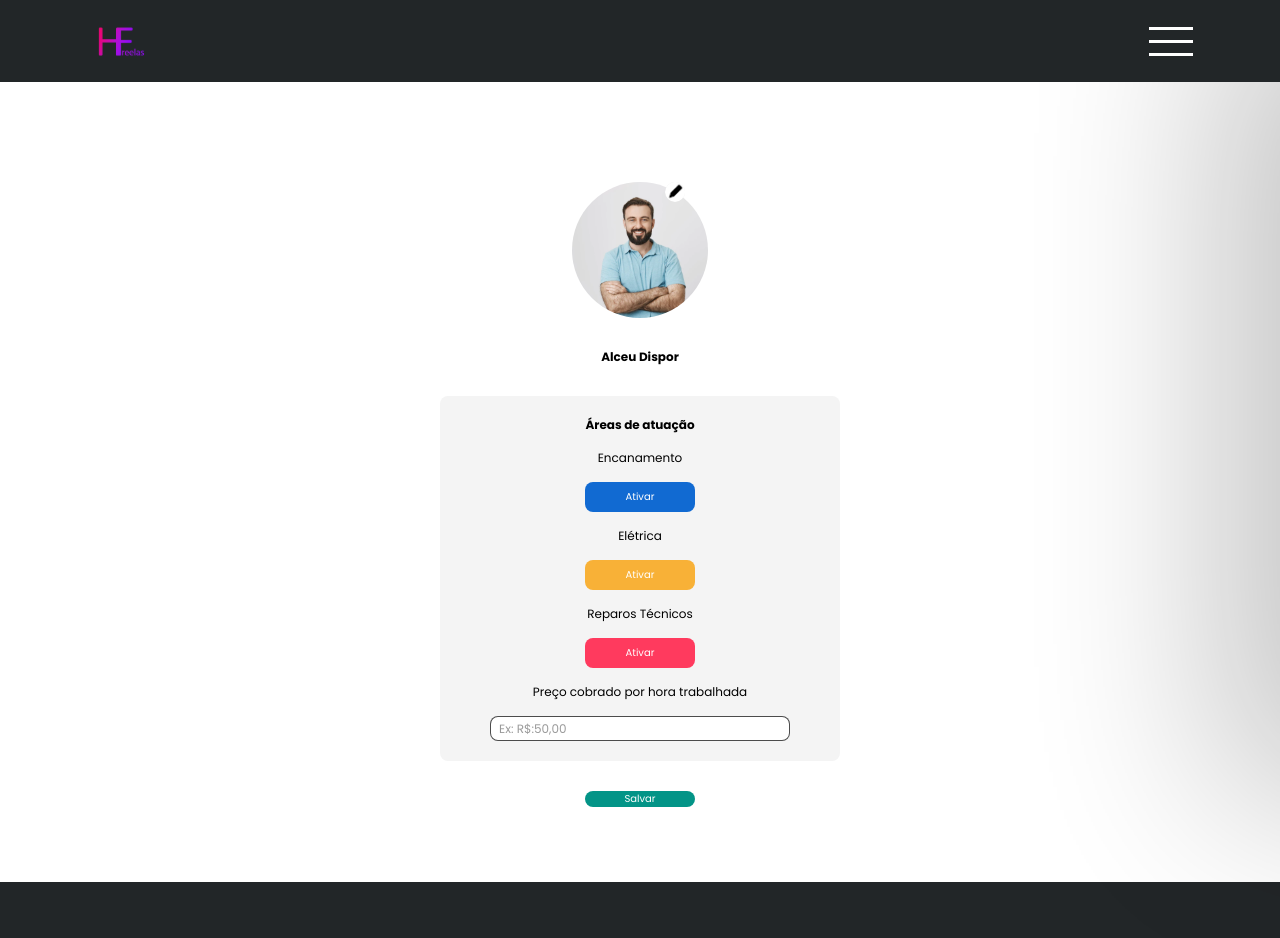
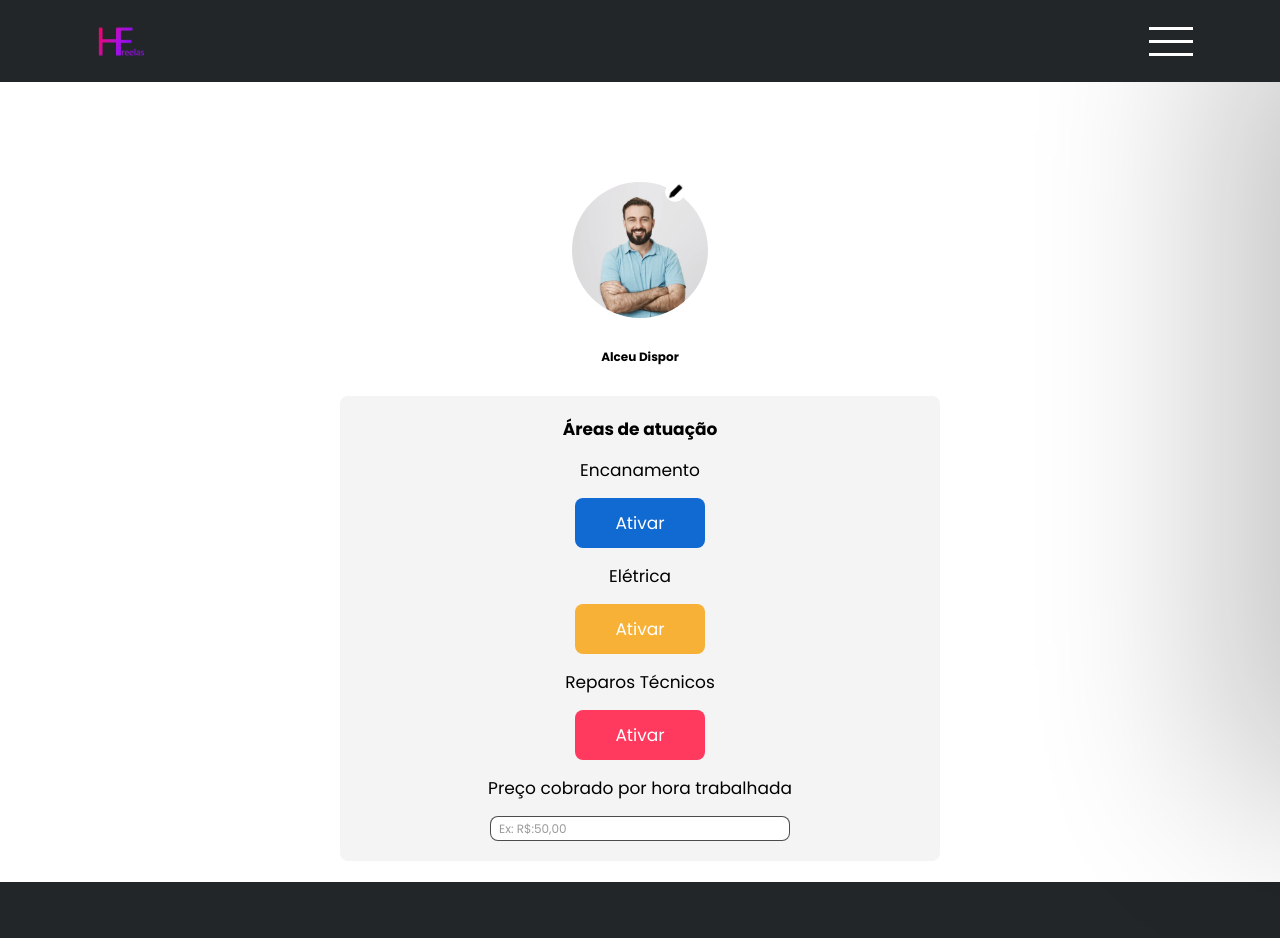
Before and after one commit to HomeFreelasOficial/lp, a React (Vite) app: page /perfil in a window 1280 px wide. Shown: the top 938 px of the page. Built offline with nearby package versions, Linux system fonts and the light colour scheme.

Commit message:
fixing professional styles

```diff
--- a/src/components/personal-data/informationCard/styles.ts
+++ b/src/components/personal-data/informationCard/styles.ts
@@ -11,16 +11,17 @@ export const Card = styled.div`
     border-radius: 8px;
 
     @media (min-width: 375px){
-        width: 40em
+        width: 4
     }
 `
 export const TextBold = styled.p`
     font-weight: 700;
-    font-size: 12px;
+    font-size:17px;
+
 `
 
 export const Text = styled.p`
-    font-size:12px;
+    font-size:17px;
 `
 
 export const Label = styled(Text)`
@@ -58,6 +59,12 @@ export const SaveButton = styled.button`
     cursor: pointer;
     background-color: #039487;
     color: white;
+    font-size: 17px;
+
+    @media (min-width: 375px) {
+        width: 13rem;
+        height: 5rem;
+    }
 `
 export const JobButton = styled.button<{ isClicked: boolean, color: string }>`
     color: ${props => props.isClicked ? props.color : 'white'};
@@ -67,6 +74,11 @@ export const JobButton = styled.button<{ isClicked: boolean, color: string }>`
     align-items: center;
     width: 11rem;
     height: 3rem;
-    font-size: 10px;
+    font-size: 17px;
     cursor: pointer;
+
+    @media (min-width: 375px) {
+        width: 13rem;
+        height: 5rem;
+    }
 `
--- a/src/components/personal-data/styled.ts
+++ b/src/components/personal-data/styled.ts
@@ -34,6 +34,7 @@ export const Styles = {
     background-size: cover;
     border-radius: 10px;
     background-image: ${props => props.isClicked ? 'url(./src/assets/img/component-2.png)' : 'url(./src/assets/img/component-3.png)'};
+    cursor: pointer
     `,
 
     TextBold : styled.p`
```
